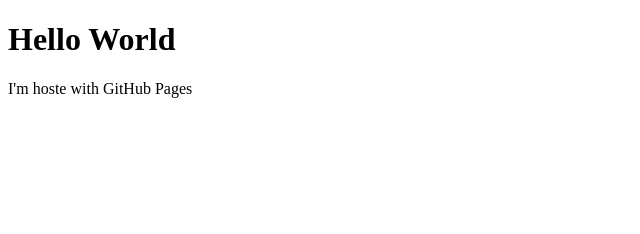
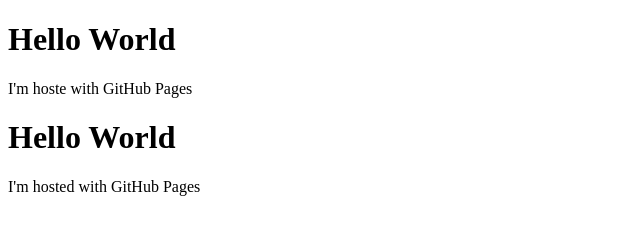
Before and after one commit to tringuyen1610/tringuyen1610.github.io, a plain HTML site: page index.html in a window 1280 px wide. Shown: the whole page, without its empty margins (0-640 px from the left). Drawn offline with Linux system fonts and the light colour scheme.

Commit message:
Post initial commit

```diff
--- a/index.html
+++ b/index.html
@@ -7,4 +7,11 @@
 <h1>Hello World</h1>
 <p>I'm hoste with GitHub Pages</p>
 </body>
+	<head>
+		<title>Tri Nguyen</title>
+	</head>
+	<body>
+		<h1>Hello World</h1>
+		<p>I'm hosted with GitHub Pages</p>
+	</body>
 </html>
```
